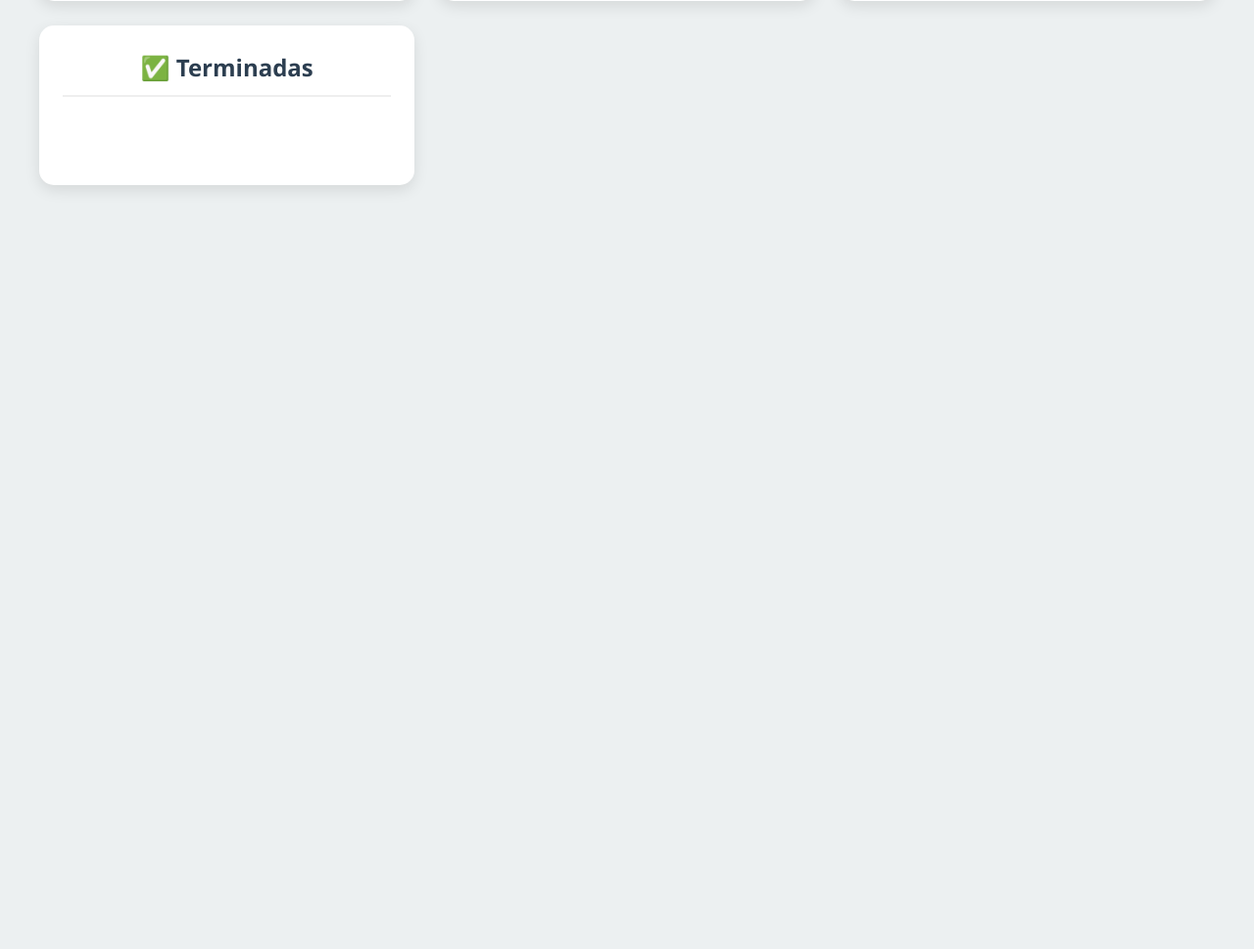
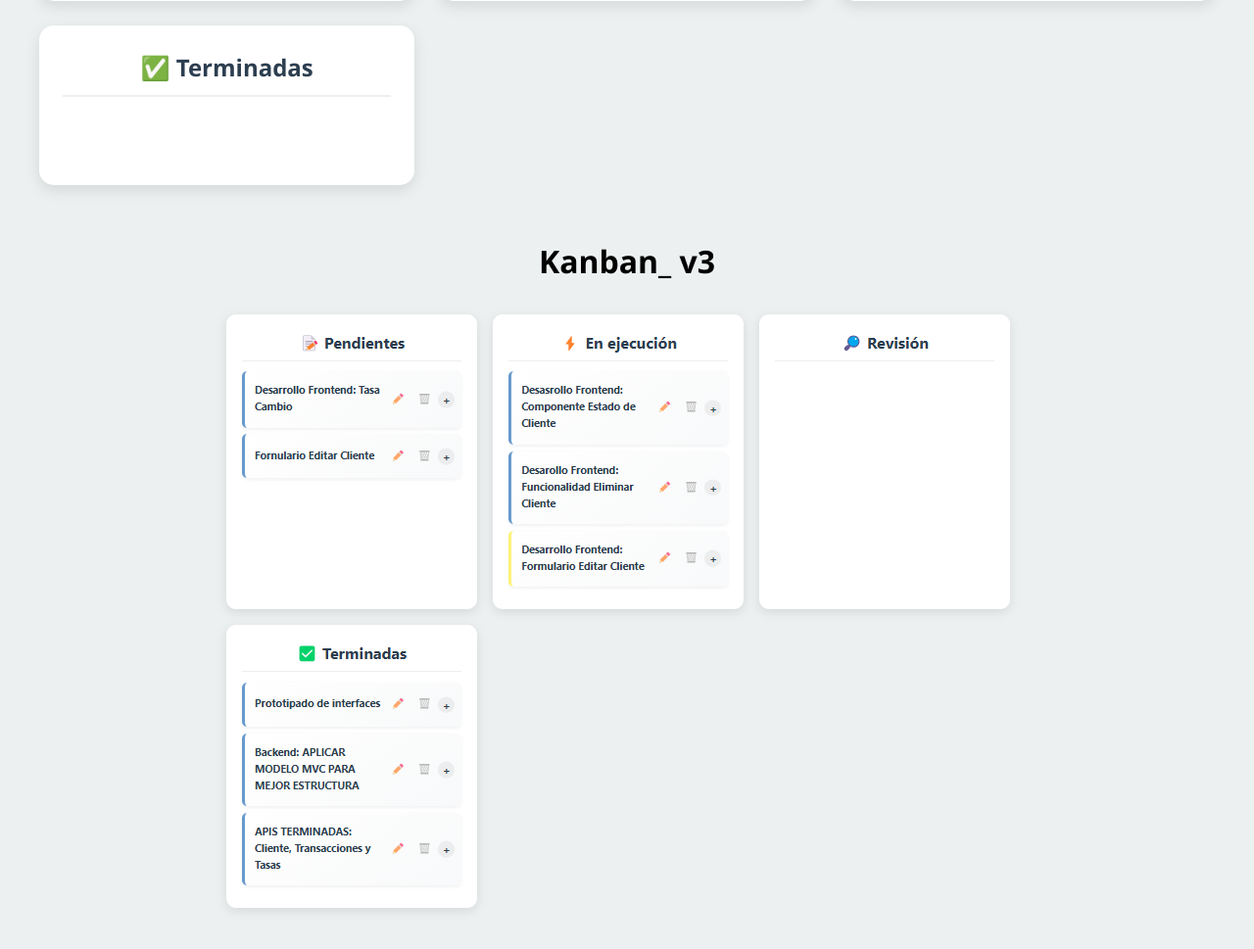
Before and after one commit to Mariatvasquez/tablero-kanban.github.io, a plain HTML site: page index.html in a window 1280 px wide. Shown: the part 805-1774 px from the top of the page at 98% size. Before the commit the page ends 1046 px from the top, so only its background shows below. Drawn offline with Linux system fonts and the light colour scheme.

Commit message:
kanban_v3

```diff
--- a/index.html
+++ b/index.html
@@ -1,11 +1,14 @@
 <!DOCTYPE html>
 <html lang="es">
   <head>
-    <meta charset="UTF-8">
-    <meta name="viewport" content="width=device-width, initial-scale=1.0">
+    <meta charset="UTF-8" />
+    <meta name="viewport" content="width=device-width, initial-scale=1.0" />
     <title>Kanban - Control de Deudas</title>
-    <link rel="stylesheet" href="https://cdnjs.cloudflare.com/ajax/libs/font-awesome/6.4.0/css/all.min.css">
-    <link rel="stylesheet" href="styles.css">
+    <link
+      rel="stylesheet"
+      href="https://cdnjs.cloudflare.com/ajax/libs/font-awesome/6.4.0/css/all.min.css"
+    />
+    <link rel="stylesheet" href="styles.css" />
   </head>
   <body>
     <header>
@@ -51,7 +54,7 @@
           <form id="taskForm">
             <div class="form-group">
               <label for="taskTitle">Título:</label>
-                        <input type="text" id="taskTitle" required>
+              <input type="text" id="taskTitle" required />
             </div>
 
             <div class="form-group">
@@ -87,6 +90,11 @@
       </div>
     </main>
 
+    <div class="kanban_container">
+      <h1 class="title_kanban">Kanban_ v3</h1>
+      <img class="img_kanban" src="img/kanban_v3.png" />
+    </div>
+
     <script src="app.js"></script>
   </body>
 </html>
--- a/styles.css
+++ b/styles.css
@@ -442,6 +442,23 @@ button#openCreateTaskModal:hover {
     background-color: #2980B9;
 }
 
+.kanban_container {
+  display: flex;
+  flex-direction: column; /* coloca título arriba, imagen abajo */
+  align-items: center;     /* centra horizontalmente */
+  justify-content: center; /* opcional si necesitas centrar verticalmente */
+}
+
+.title_kanban {
+  margin-bottom: 10px; /* espacio entre título e imagen */
+  text-align: center;
+}
+
+.img_kanban {
+  max-width: 100%; /* opcional, para hacerla responsive */
+  height: auto;
+}
+
 /* Resto de tus estilos existentes... */
 
 @media (max-width: 768px) {
```
Also changed, not shown: img/kanban_v3.png (added). Lines whose indentation alone changed are shown as unchanged.
